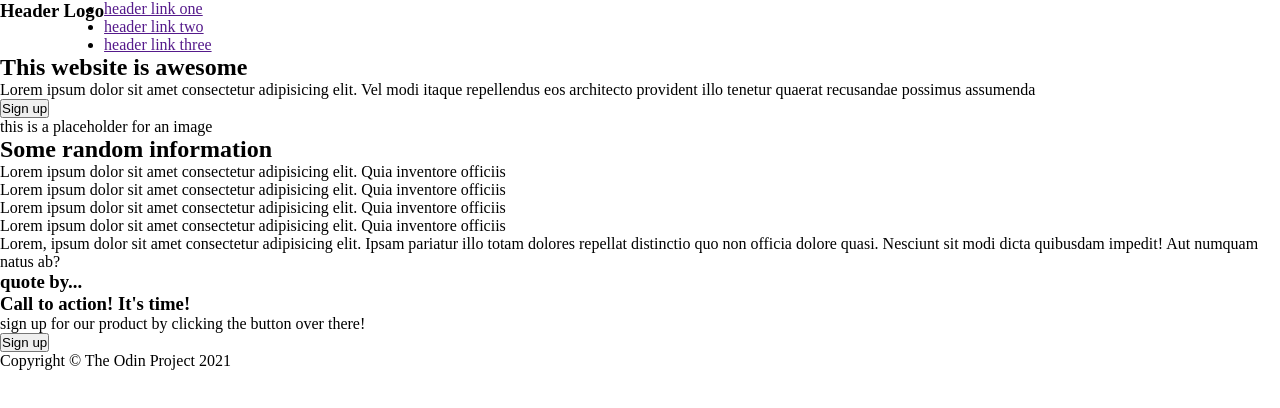
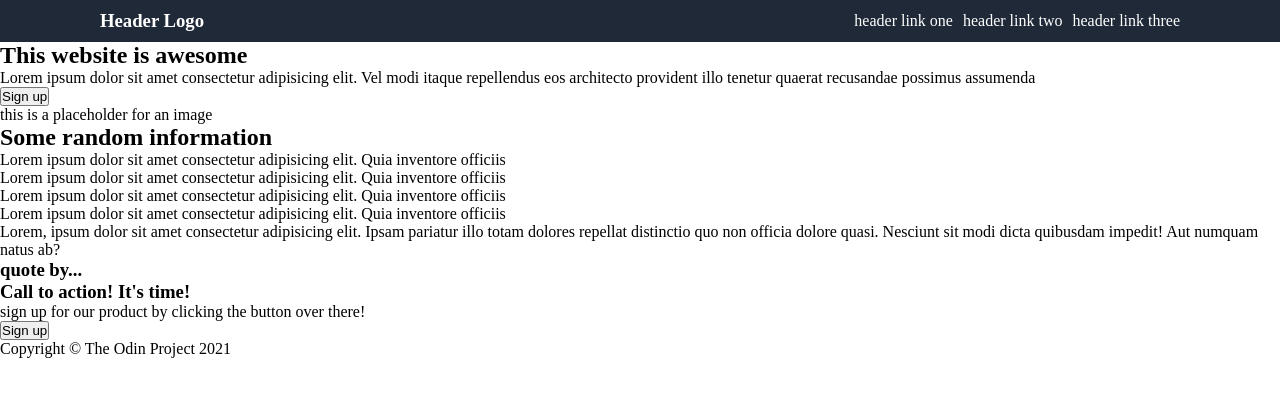
Before and after one commit to peter9918/odin-project, a plain HTML site: page index.html in a window 1280 px wide. Drawn offline with Linux system fonts and the light colour scheme.

Commit message:
styled nav section

```diff
--- a/index.html
+++ b/index.html
@@ -9,13 +9,11 @@
 <body>
   <nav>
     <h3>Header Logo</h3>
-    <div>
-      <ul>
-        <li><a href="">header link one</a></li>
-        <li><a href="">header link two</a></li>
-        <li><a href="">header link three</a></li>
-      </ul>
-    </div>
+    <ul>
+      <li><a href="">header link one</a></li>
+      <li><a href="">header link two</a></li>
+      <li><a href="">header link three</a></li>
+    </ul>
   </nav>
 
   <div class="s1-container">
--- a/styles.css
+++ b/styles.css
@@ -4,6 +4,28 @@
     box-sizing: border-box;
 }
 
+ul {
+    list-style: none;
+}
+
+a {
+    color: #fff;
+    text-decoration: none;
+}
+
 nav {
     display: flex;
+    justify-content: space-between;
+    align-items: center;
+    background-color: #1f2937;
+    padding: 10px 100px;
 }
+
+nav h3 {
+    color: #fff;
+}
+
+nav ul {
+    display: flex;
+    gap: 10px;
+}
```
